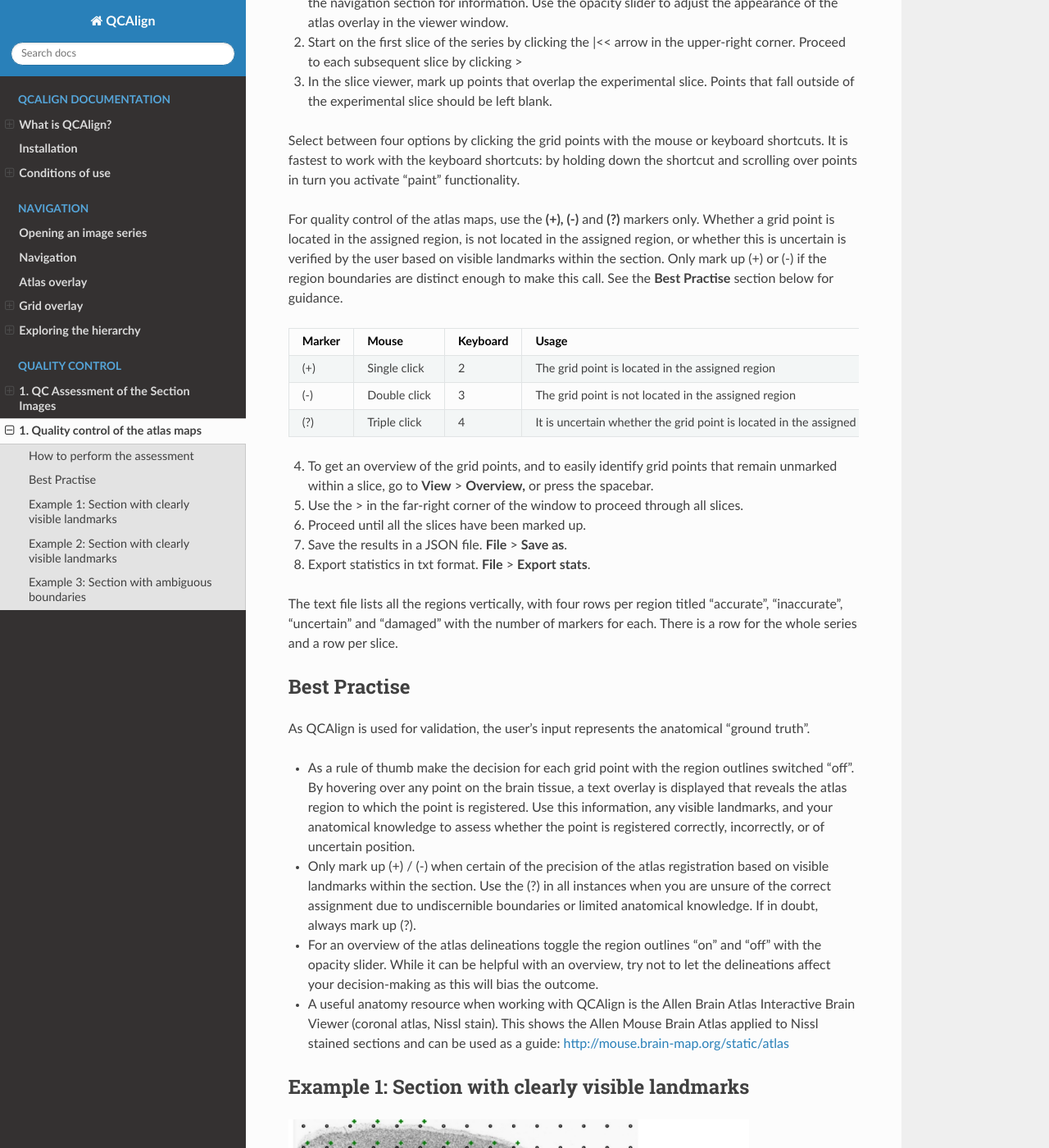
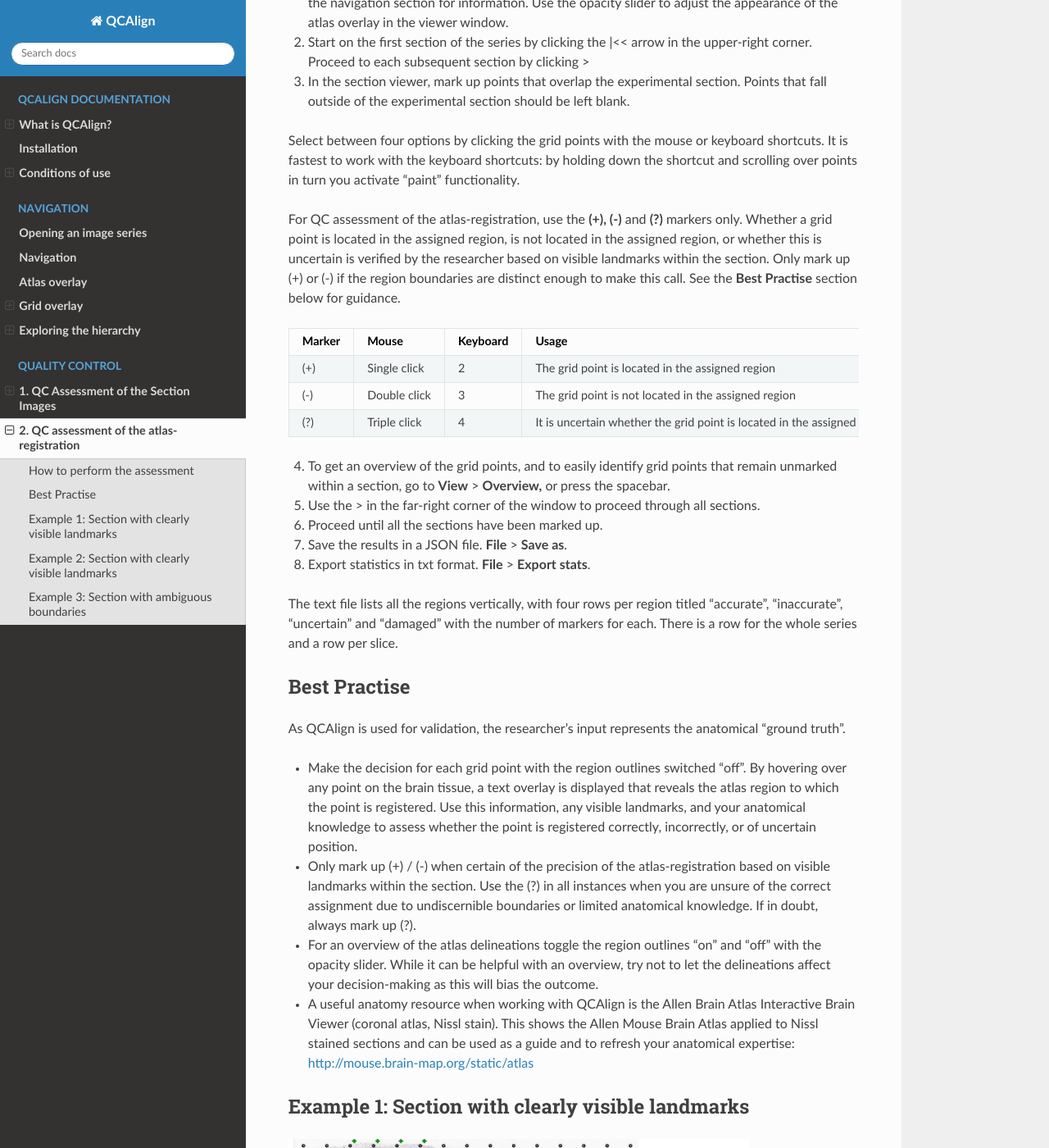
Before and after one commit to Neural-Systems-at-UIO/QCAlign, a Sphinx documentation site: the page built from docs/QCatlasmaps.rst, in a window 1280 px wide and 1400 px high, scrolled down 272 px. Shown: the whole window at 82% size. Built offline with Sphinx 7.4.7 and the Read the Docs theme 2.0.0, drawn with Linux system fonts in a browser that asks for light colours; some of the changed text lies outside the part shown.

Commit message:
Update QCatlasmaps.rst

```diff
--- a/docs/QCatlasmaps.rst
+++ b/docs/QCatlasmaps.rst
@@ -1,4 +1,4 @@
-**1. Quality control of the atlas maps**
+**2. QC assessment of the atlas-registration**
 =========================================================
 
 How to perform the assessment
@@ -6,13 +6,13 @@ How to perform the assessment
 
 1. Open the JSON file in QCAlign that corresponds to the image series and the delineations that you would like to assess. Adjust the atlas hierarchy, the grid spacing and the grid aesthetics: see the navigation section for information. Use the opacity slider to adjust the appearance of the atlas overlay in the viewer window.
 
-2. Start on the first slice of the series by clicking the \|<< arrow in the upper-right corner. Proceed to each subsequent slice by clicking >
+2. Start on the first section of the series by clicking the \|<< arrow in the upper-right corner. Proceed to each subsequent section by clicking >
 
-3. In the slice viewer, mark up points that overlap the experimental slice. Points that fall outside of the experimental slice should be left blank.
+3. In the section viewer, mark up points that overlap the experimental section. Points that fall outside of the experimental section should be left blank.
 
 Select between four options by clicking the grid points with the mouse or keyboard shortcuts. It is fastest to work with the keyboard shortcuts: by holding down the shortcut and scrolling over points in turn you activate “paint” functionality.
 
-For quality control of the atlas maps, use the **(+), (-)** and **(?)** markers only. Whether a grid point is located in the assigned region, is not located in the assigned region, or whether this is uncertain is verified by the user based on visible landmarks within the section. Only mark up (+) or (-) if the region boundaries are distinct enough to make this call. See the **Best Practise** section below for guidance.
+For QC assessment of the atlas-registration, use the **(+), (-)** and **(?)** markers only. Whether a grid point is located in the assigned region, is not located in the assigned region, or whether this is uncertain is verified by the researcher based on visible landmarks within the section. Only mark up (+) or (-) if the region boundaries are distinct enough to make this call. See the **Best Practise** section below for guidance.
 
 +------------+--------------+-------------------+-------------------+
 | **Marker** | **Mouse**    | **Keyboard**      | **Usage**         |
@@ -34,11 +34,11 @@ For quality control of the atlas maps, use the **(+), (-)** and **(?)** markers
 |            |              |                   | region            |
 +------------+--------------+-------------------+-------------------+
 
-4. To get an overview of the grid points, and to easily identify grid points that remain unmarked within a slice, go to **View** > **Overview,** or press the spacebar.
+4. To get an overview of the grid points, and to easily identify grid points that remain unmarked within a section, go to **View** > **Overview,** or press the spacebar.
 
-5. Use the > in the far-right corner of the window to proceed through all slices.
+5. Use the > in the far-right corner of the window to proceed through all sections.
 
-6. Proceed until all the slices have been marked up.
+6. Proceed until all the sections have been marked up.
 
 7. Save the results in a JSON file. **File** > **Save as**.
 
@@ -51,20 +51,20 @@ four rows per region titled “accurate”, “inaccurate”, “uncertain” an
 Best Practise
 ---------------
 
-As QCAlign is used for validation, the user’s input represents the anatomical “ground truth”.
+As QCAlign is used for validation, the researcher's input represents the anatomical “ground truth”.
 
-- As a rule of thumb make the decision for each grid point with the region outlines switched "off". By hovering over any point on the brain tissue, a text overlay is displayed that reveals the atlas region to which the point is registered. Use this information, any visible landmarks, and your anatomical knowledge to assess whether the point is registered correctly, incorrectly, or of uncertain position.
-- Only mark up (+) / (-) when certain of the precision of the atlas registration based on visible landmarks within the section. Use the (?) in all instances when you are unsure of the correct assignment due to undiscernible boundaries or limited anatomical knowledge. If in doubt, always mark up (?).
+- Make the decision for each grid point with the region outlines switched "off". By hovering over any point on the brain tissue, a text overlay is displayed that reveals the atlas region to which the point is registered. Use this information, any visible landmarks, and your anatomical knowledge to assess whether the point is registered correctly, incorrectly, or of uncertain position.
+- Only mark up (+) / (-) when certain of the precision of the atlas-registration based on visible landmarks within the section. Use the (?) in all instances when you are unsure of the correct assignment due to undiscernible boundaries or limited anatomical knowledge. If in doubt, always mark up (?).
 - For an overview of the atlas delineations toggle the region outlines "on" and "off" with the opacity slider. While it can be helpful with an overview, try not to let the delineations affect your decision-making as this will bias the outcome.
-- A useful anatomy resource when working with QCAlign is the Allen Brain Atlas Interactive Brain Viewer (coronal atlas, Nissl stain). This shows the Allen Mouse Brain Atlas applied to Nissl stained sections and can be used as a guide: http://mouse.brain-map.org/static/atlas
+- A useful anatomy resource when working with QCAlign is the Allen Brain Atlas Interactive Brain Viewer (coronal atlas, Nissl stain). This shows the Allen Mouse Brain Atlas applied to Nissl stained sections and can be used as a guide and to refresh your anatomical expertise: http://mouse.brain-map.org/static/atlas
 
 Example 1: Section with clearly visible landmarks
 --------------------------------------------------
 
 |image1|\
 
-There are clear boundaries between all the structures in this slice due
-to differences in tissue appearance and clearly visible cell layers in
+There are clear boundaries between all the structures in this section due
+to differences in tissue appearance, and clearly visible cell layers in
 the case of the hippocampus. All regions can be marked with
 certainty: (+) or (-). One of the points is registered to the ventricle
 despite being located in the fiber tract and has been marked with
@@ -86,7 +86,7 @@ Example 3: Section with ambiguous boundaries
    :height: 4.82222in
 
 There are clear boundaries between the lateral ventricle, the
-caudoputamen, the corpus callosum, and the isocortex in this slice.
+caudoputamen, the corpus callosum, and the isocortex in this section.
 These regions can be marked up with certainty (+) and (-).
 
 There is less certainty for the outer boundary of the cortical subplate,
@@ -94,7 +94,7 @@ and the boundary between the isocortex, entorhinal area and olfactory
 area. These areas have been marked up with transparent red circles and
 have been assigned the **(?)** marker.
 
-The placement of the **(?)** will vary for regions from slice to slice
+The placement of the **(?)** will vary for regions from section to section
 depending on the distinction of visual landmarks.
 
 .. |image1| image:: vertopal_cbedec83746b4aa08b3d6abec4c06604/media/image8.jpeg
```
